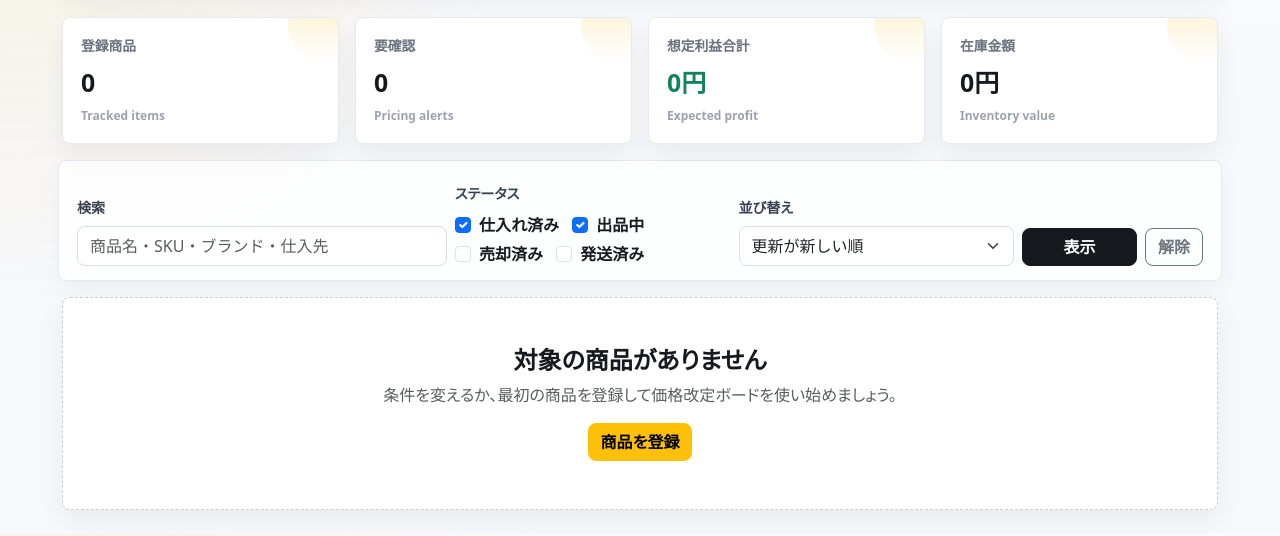
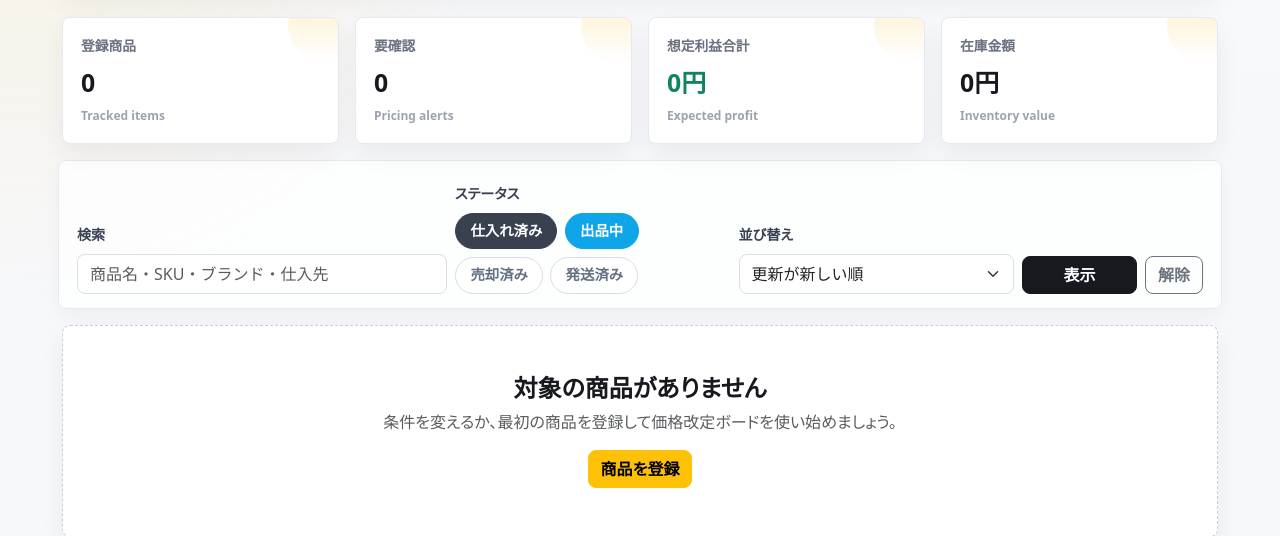
Before and after one commit to ryo0905-eng/seller-hub, a Django app: page / in a window 1280 px wide. Shown: the part 236-772 px from the top of the page. Run offline with Django 5.2, Linux system fonts and the light colour scheme; the visitor is signed in with stand-in values (Sample User, id 1); data comes from the database, SQL or seed files in the repository; data that the repository does not hold is empty; some libraries are stand-ins or nearby versions.

Commit message:
Style status filters as chips

```diff
--- a/profittracker/templates/profittracker/product_list.html
+++ b/profittracker/templates/profittracker/product_list.html
@@ -55,9 +55,9 @@
         <span class="form-label d-block">ステータス</span>
         <div class="status-filter-options">
             {% for value, label in status_choices %}
-                <div class="form-check form-check-inline">
-                    <input class="form-check-input" type="checkbox" id="status-{{ value }}" name="status" value="{{ value }}" {% if value in current_statuses %}checked{% endif %}>
-                    <label class="form-check-label" for="status-{{ value }}">{{ label }}</label>
+                <div class="status-filter-option">
+                    <input class="status-filter-input" type="checkbox" id="status-{{ value }}" name="status" value="{{ value }}" {% if value in current_statuses %}checked{% endif %}>
+                    <label class="status-filter-chip" for="status-{{ value }}">{{ label }}</label>
                 </div>
             {% endfor %}
         </div>
--- a/profittracker/tests.py
+++ b/profittracker/tests.py
@@ -217,6 +217,7 @@ class ProductViewTests(TestCase):
         self.assertEqual(response.status_code, 200)
         self.assertContains(response, "Camera Lens")
         self.assertContains(response, "出品中")
+        self.assertContains(response, "status-filter-chip")
         self.assertContains(response, "status-timeline")
         self.assertContains(response, "status-progress")
         self.assertContains(response, "status-step-current status-step-listed")
--- a/static/css/app.css
+++ b/static/css/app.css
@@ -266,17 +266,68 @@ main.container {
     align-items: center;
     display: flex;
     flex-wrap: wrap;
-    gap: 0.35rem 0.85rem;
+    gap: 0.45rem;
     min-height: 38px;
 }
 
-.status-filter-options .form-check {
-    margin: 0;
+.status-filter-option {
+    flex: 0 0 auto;
 }
 
-.status-filter-options .form-check-label {
-    font-weight: 700;
+.status-filter-input {
+    opacity: 0;
+    pointer-events: none;
+    position: absolute;
+}
+
+.status-filter-chip {
+    background: #fff;
+    border: 1px solid #d7dce5;
+    border-radius: 999px;
+    color: #657083;
+    cursor: pointer;
+    display: inline-flex;
+    font-size: 0.9rem;
+    font-weight: 850;
+    line-height: 1;
+    padding: 0.64rem 0.9rem;
+    transition: background 0.15s ease, border-color 0.15s ease, box-shadow 0.15s ease, color 0.15s ease;
     white-space: nowrap;
+}
+
+.status-filter-chip:hover {
+    border-color: #aeb7c5;
+    color: var(--app-text);
+}
+
+.status-filter-input:focus-visible + .status-filter-chip {
+    box-shadow: 0 0 0 3px rgba(37, 99, 235, 0.16);
+}
+
+.status-filter-input:checked + .status-filter-chip {
+    background: #111827;
+    border-color: #111827;
+    color: #fff;
+}
+
+.status-filter-input[value="purchased"]:checked + .status-filter-chip {
+    background: #394150;
+    border-color: #394150;
+}
+
+.status-filter-input[value="listed"]:checked + .status-filter-chip {
+    background: #0ea5e9;
+    border-color: #0ea5e9;
+}
+
+.status-filter-input[value="sold"]:checked + .status-filter-chip {
+    background: #0f766e;
+    border-color: #0f766e;
+}
+
+.status-filter-input[value="shipped"]:checked + .status-filter-chip {
+    background: #8a5a00;
+    border-color: #8a5a00;
 }
 
 .app-table {
```
